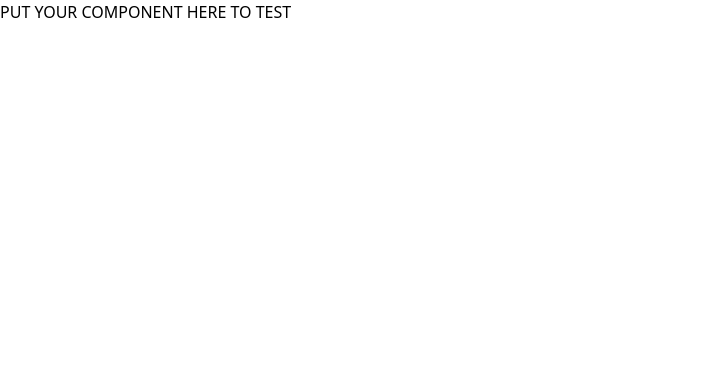
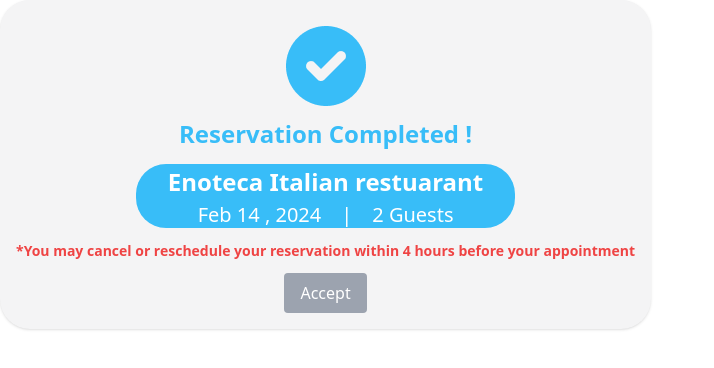
Before and after one commit to Iammrteapot-learning/sdp-ii-final-project, a Next.js app: page /test in a window 1280 px wide. Shown: the top 368 px of the page, without its empty margins (0-714 px from the left). Built offline with nearby package versions, Linux system fonts and the light colour scheme.

Commit message:
[GGK-24] Create Success Modal

```diff
--- a/src/app/(only_for_testing)/test/page.tsx
+++ b/src/app/(only_for_testing)/test/page.tsx
@@ -1,7 +1,11 @@
+import SuccessModal from "@/components/Common/SuccessModal";
+
 export default function Test() {
   return (
     <main>
-      <div>PUT YOUR COMPONENT HERE TO TEST</div>
+      <div>
+        <SuccessModal type="CREATE"/>
+      </div>
     </main>
   )
 }
--- /dev/null
+++ b/src/components/Common/SuccessModal.tsx
@@ -0,0 +1,51 @@
+export default function SuccessModal({type}:{type:string}) {
+  //remain add "ReservationID" as a prop and IF CREATE fetch res_info
+  //add onClick Button Accept
+  let message = ""
+  if (type == "CREATE"){
+    message = "Reservation Completed !"
+  }
+  else if (type == "DELETE"){
+    message = "Your Reservation has successfully been canceled"
+  }
+  else if(type == "UPDATE"){
+    message = "Your Reservation has successfully been modified"
+  }
+  const ReservationInfo = () => {
+    //fetch res info from reserveID
+    //mockData
+    const name = "Enoteca Italian restuarant"
+    const date = "Feb 14 , 2024"
+    const number = 2
+    return (
+      <div className="flex flex-col items-center">
+        <div className=" w-fit h-16  px-8 mt-4 relative flex flex-col items-center bg-sky-400 rounded-[30px] text-center text-white text-xl font-normal font-['Helvetica Neue'] leading-[30px]">
+          <p className="text-center text-white text-2xl font-bold font-['Helvetica Neue'] leading-9">
+            {name}
+          </p>
+          <div className="flex space-x-5">
+            <p>{date}</p>
+            <p>|</p>
+            <p>{number} {number > 1 ? "Guests":"Guest"}</p>
+          </div>
+        </div>
+        <div className="w-[] mt-3 relative text-center text-red-500 text-sm font-bold font-['Helvetica Neue'] leading-[21px]">
+          *You may cancel or reschedule your reservation within 4 hours before
+          your appointment
+        </div>
+      </div>
+    )
+  }
+  return (
+    <div className="w-fit h-auto p-4 relative bg-zinc-100 rounded-[30px] shadow flex flex-col items-center">
+      <img src="images/check-circle.png" />
+      <div className=" w-[600px] h-8 relative text-center text-sky-400 text-2xl font-bold font-['Helvetica Neue'] leading-9">
+        {message}
+      </div>
+      {type == "CREATE" ? ReservationInfo() :null}
+      <button className="mt-3 px-4 py-2 bg-gray-400 rounded justify-start items-center gap-2 inline-flex text-white text-base font-medium font-['Helvetica Neue'] leading-normal">
+        Accept
+      </button>
+    </div>
+  )
+}
```
Also changed, not shown: public/images/check-circle.png (added).
